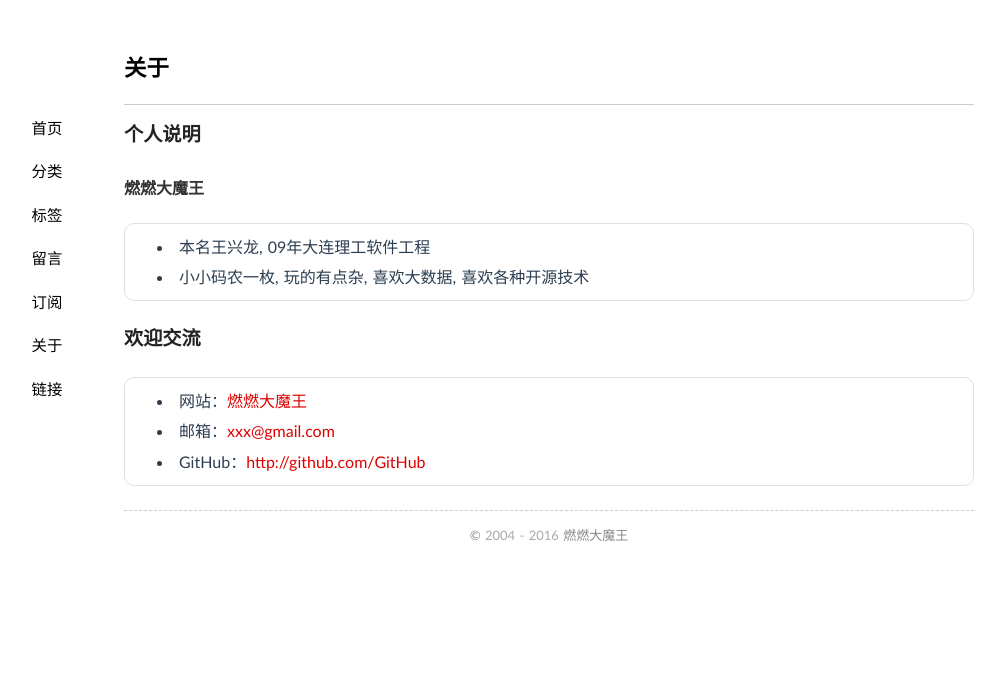
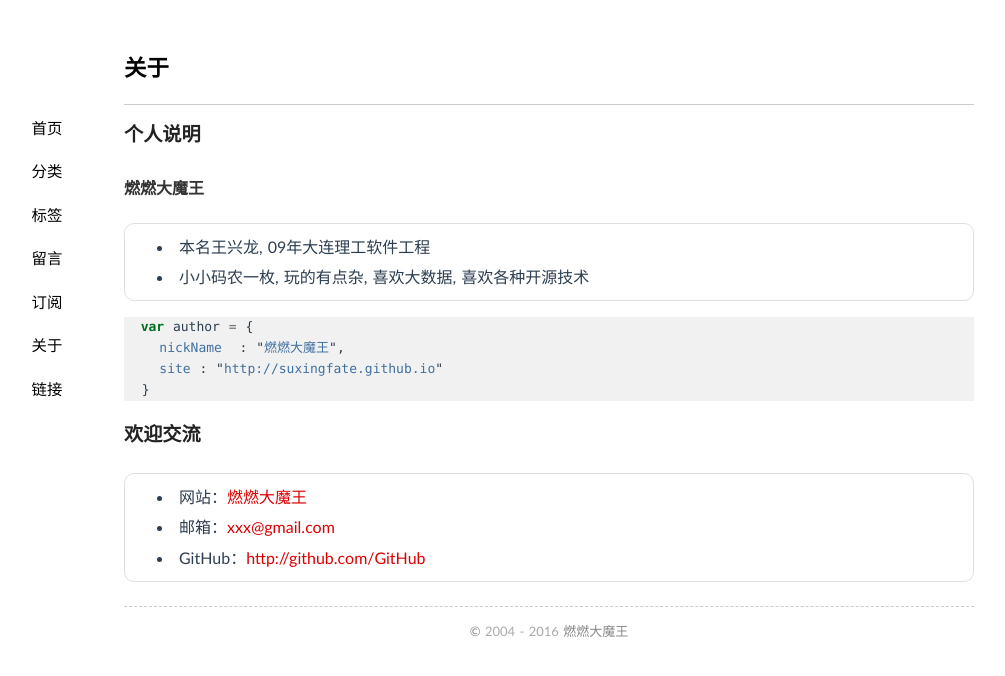
Before and after one commit to suxingfate/suxingfate.github.io, a Jekyll site: the page built from about/index.md, in a window 1280 px wide. Shown: the top 676 px of the page, without its empty margins (91-1096 px from the left). Built offline with Jekyll 4.4.1, drawn with Linux system fonts in a browser that asks for light colours.

````diff
--- a/about/index.md
+++ b/about/index.md
@@ -11,6 +11,15 @@ comments: no
 * 本名王兴龙, 09年大连理工软件工程
 * 小小码农一枚, 玩的有点杂, 喜欢大数据, 喜欢各种开源技术
 
+
+```javascript
+  var author = {
+    nickName  : "燃燃大魔王",
+    site : "http://suxingfate.github.io"
+  }
+```
+
+
 ### 欢迎交流
 
 * 网站：[{{ site.name }}]({{ site.url }})
````
Also changed, not shown: _posts/2016/05/2016-05-12-Initial-commit.md (+2 -1 lines), 1 other file.
